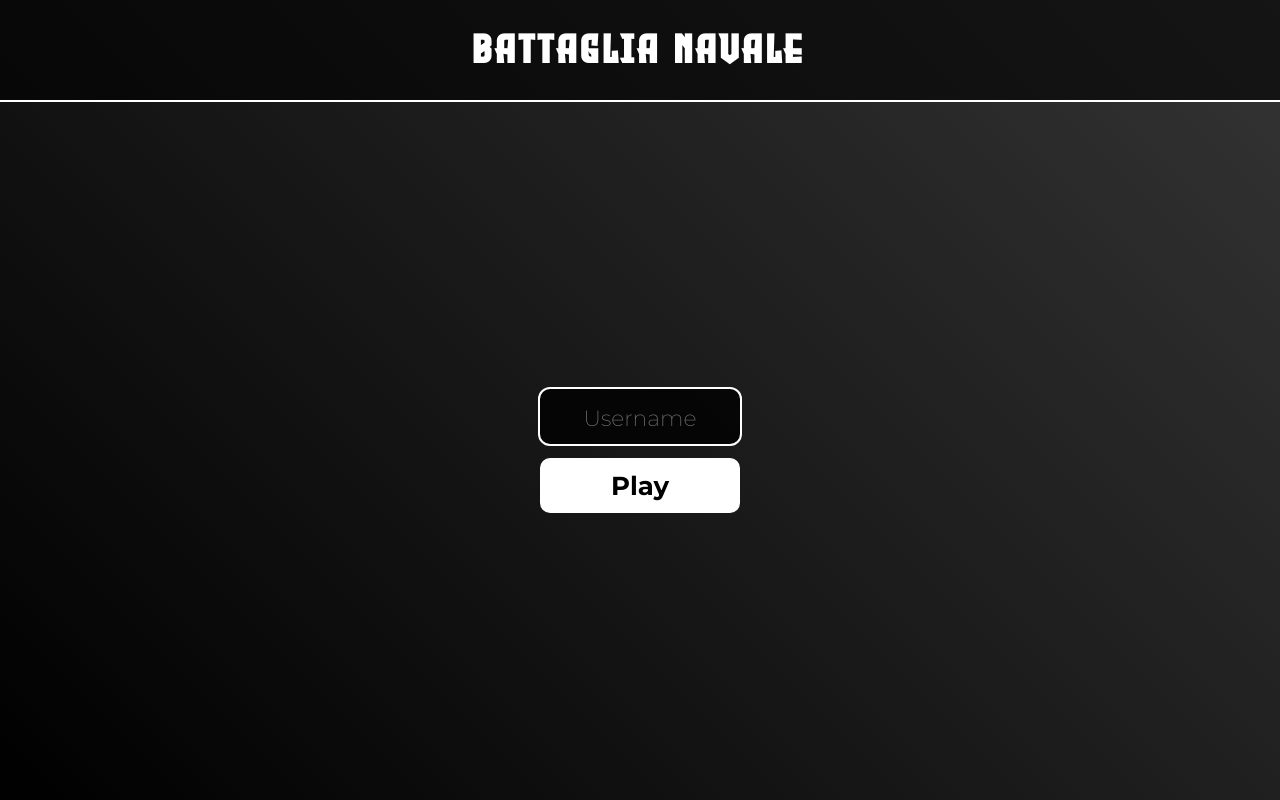
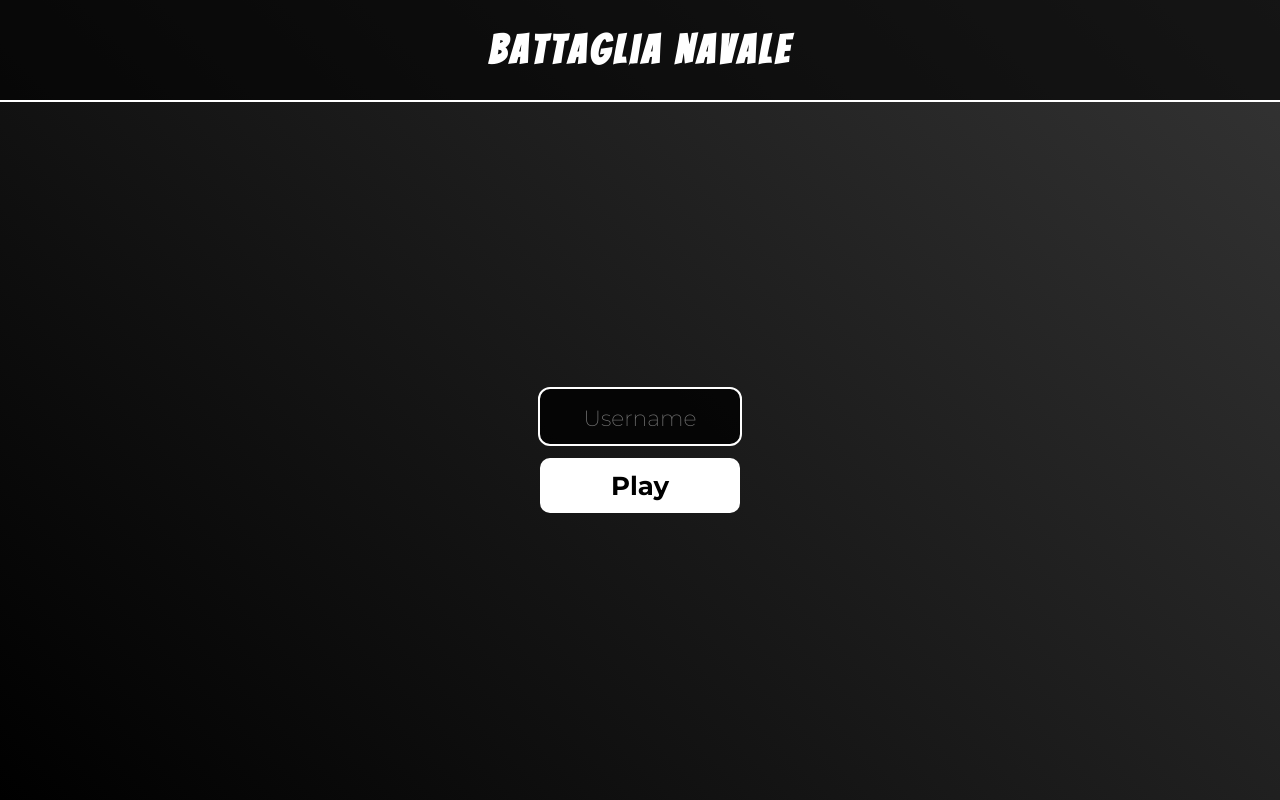
Before and after one commit to CrisByte04/battaglianavale, a plain HTML site: page mainPage.html in a window 1280 px wide. Drawn offline with Linux system fonts and the light colour scheme.

Commit message:
Update 5 pagina principale (font cambiato a Bangers)

```diff
--- a/Styles/style.css
+++ b/Styles/style.css
@@ -26,7 +26,7 @@ body {
 	background: rgba(0, 0, 0, 0.6);
 	color: white;
 	border-bottom: 2px solid white;
-	font-family: "EvilEmpire";
+	font-family: "Bangers", cursive;
 	font-size: 40px;
 	letter-spacing: 4px;
 	-moz-user-select: none;
--- a/mainPage.html
+++ b/mainPage.html
@@ -9,13 +9,8 @@
   <link rel="preconnect" href="https://fonts.gstatic.com">
   <link href="https://fonts.googleapis.com/css2?family=Montserrat:ital,wght@0,100;0,200;0,300;0,400;0,500;0,600;0,700;0,800;0,900;1,100;1,200;1,300;1,400;1,500;1,600;1,700;1,800;1,900&display=swap" rel="stylesheet">
 
-  <!-- Font Evil Empire -->
-  <style>
-  @font-face {
-	  font-family: "EvilEmpire";
-	  src: url("/EvilEmpire.ttf");
-  }
-  </style>
+  <!-- Font Bangers -->
+  <link href="https://fonts.googleapis.com/css2?family=Bangers&display=swap" rel="stylesheet">
 
   <title>Battaglia Navale | Home</title>
 </head>
```
Also changed, not shown: EvilEmpire.ttf (deleted), 1 other file.
